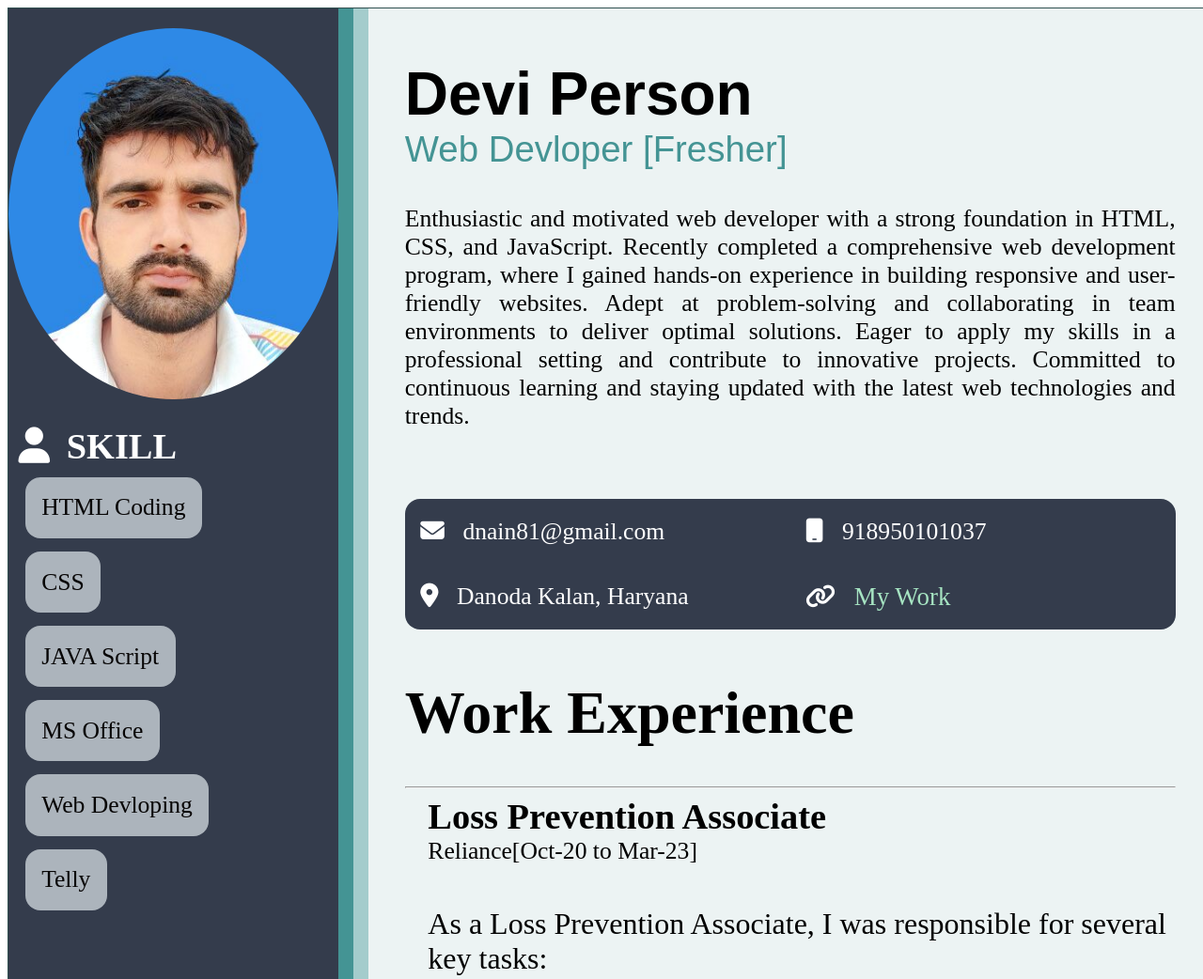
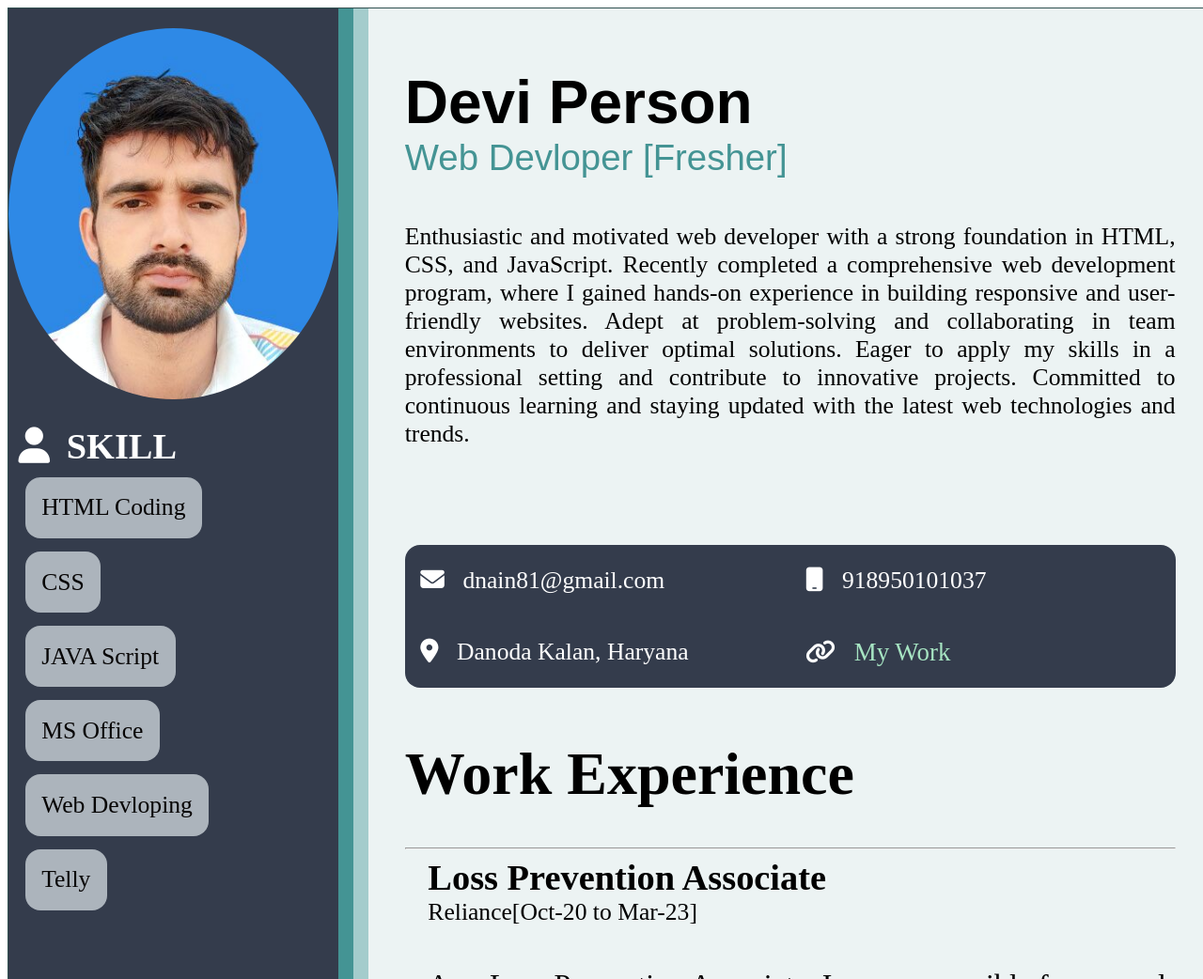
Before and after one commit to devnain21/Resume, a plain HTML site: page index.html in a window 1280 px wide. Shown: the top 1042 px of the page at 94% size. Drawn offline with Linux system fonts and the light colour scheme.

Commit message:
Update style.css

```diff
--- a/style.css
+++ b/style.css
@@ -145,7 +145,7 @@ h4 {
 }
 
 .container-name {
-    height: 32%;
+    height: 35%;
 }
 
 .name {
```
